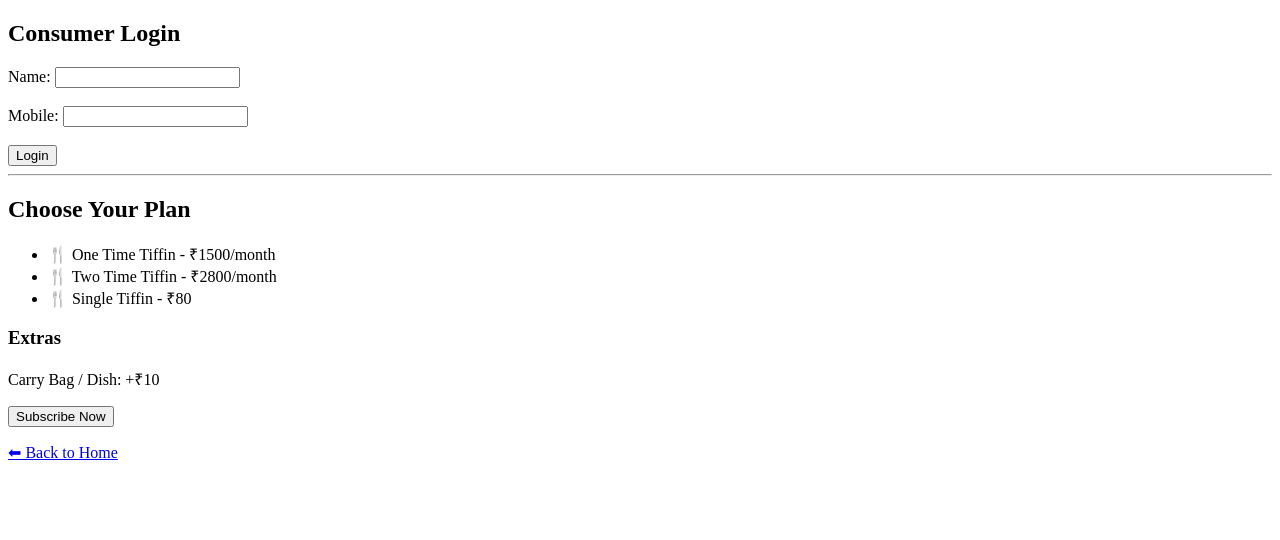
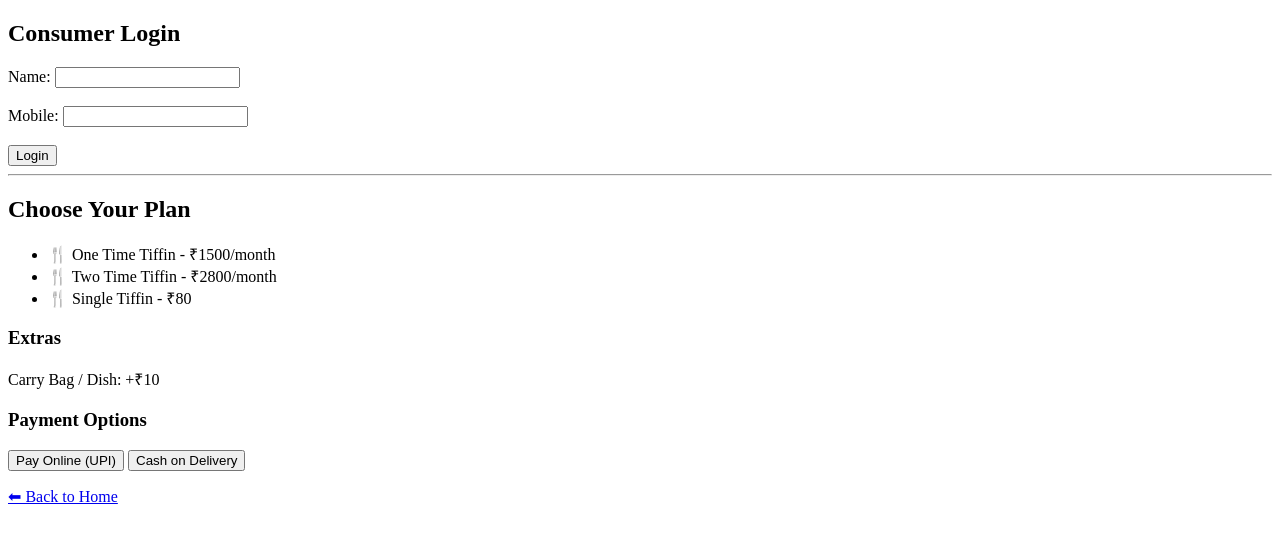
Before and after one commit to Yash20009/messwala-website, a plain HTML site: page consumer.html in a window 1280 px wide. Drawn offline with Linux system fonts and the light colour scheme.

Commit message:
consumer.html

```diff
--- a/consumer.html
+++ b/consumer.html
@@ -24,7 +24,13 @@
   <h3>Extras</h3>
   <p>Carry Bag / Dish: +₹10</p>
 
-  <button>Subscribe Now</button>
+  <h3>Payment Options</h3>
+  <button onclick="payUPI()">Pay Online (UPI)</button>
+  <button onclick="alert('Your order has been placed with Cash on Delivery!')">Cash on Delivery</button>
+
   <p><a href="index.html">⬅ Back to Home</a></p>
-</body>
-</html>
+
+  <script>
+    function payUPI() {
+      // Replace with your UPI ID
+      window.location.href = "upi://pay?pa=yourupiid@upi&pn=MessWala&mc=0000&tid=123456&tr=654321&tn=Mess%20Wala%20Pa
```
